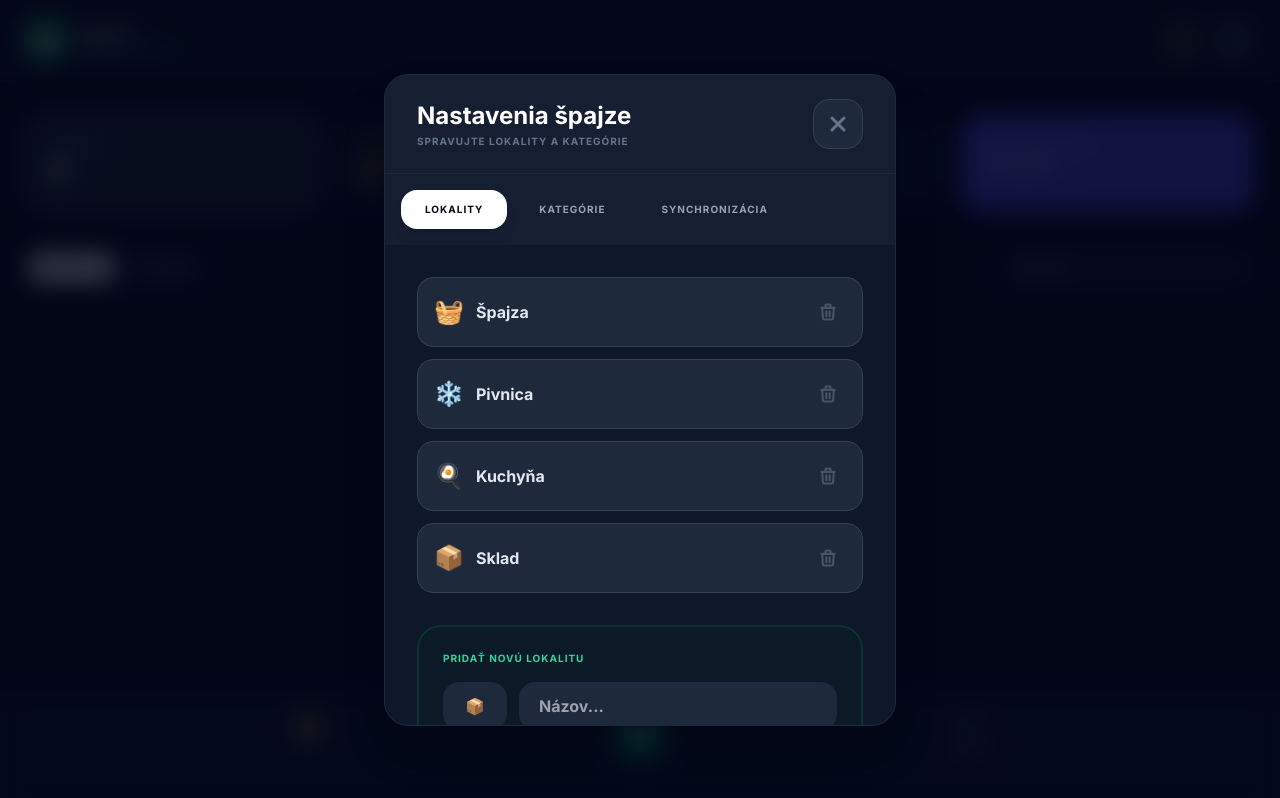
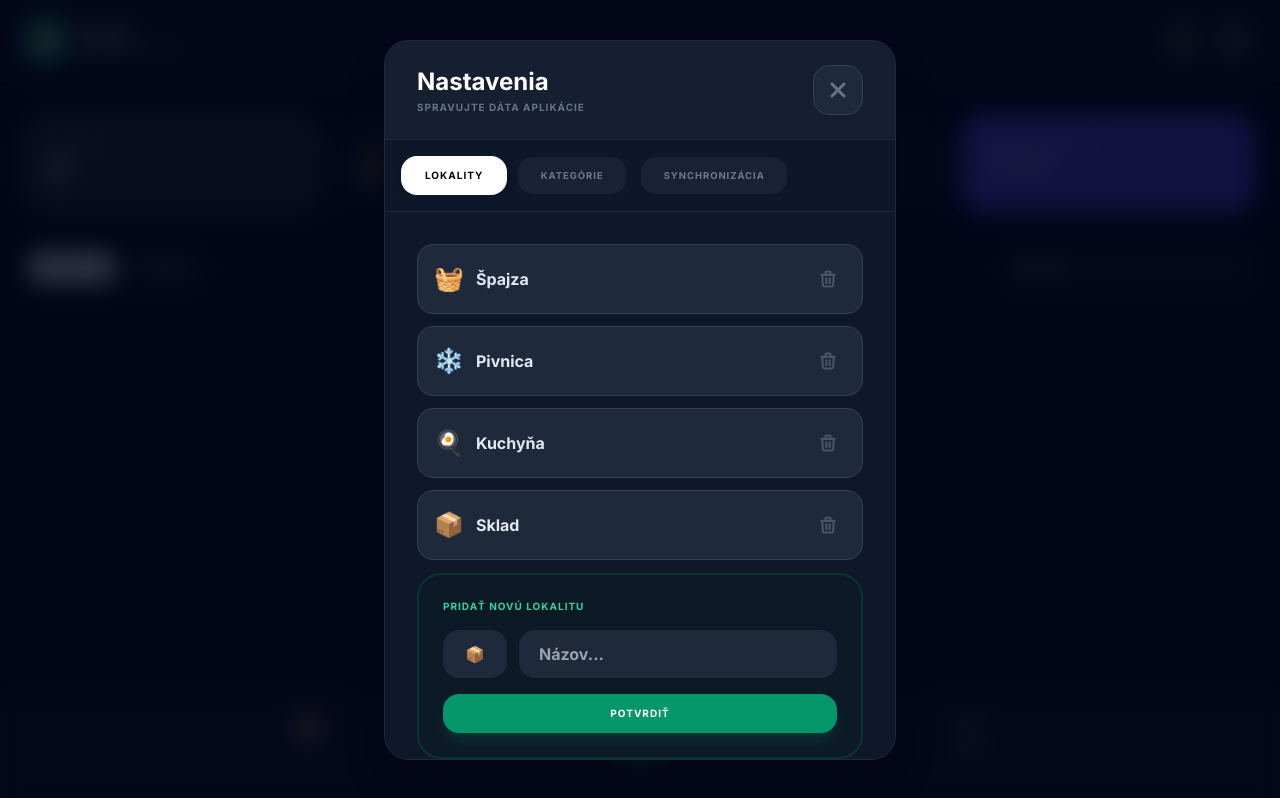
Before and after one commit to wilmanmedia-reborn/App-Moja-spajza, a React (Vite) app: page / in a window 1280 px wide. Both pictures are taken after a click on the button "⚙️". Built offline with nearby package versions, Linux system fonts and the light colour scheme.

Commit message:
feat(ManageMetadataModal): Auto-center active tab in modal
Implement smooth scrolling to center the active sub-tab within the modal's tab navigation. This improves user experience by ensuring the selected tab is always visible and centered.

```diff
--- a/components/ManageMetadataModal.tsx
+++ b/components/ManageMetadataModal.tsx
@@ -1,5 +1,5 @@
 
-import React, { useState } from 'react';
+import React, { useState, useRef, useEffect } from 'react';
 import { Location, Category, User } from '../types';
 
 interface Props {
@@ -20,6 +20,36 @@ export const ManageMetadataModal: React.FC<Props> = ({
   const [newName, setNewName] = useState('');
   const [newIcon, setNewIcon] = useState('📦');
   const [joinCode, setJoinCode] = useState('');
+
+  // Refs pre automatické scrollovanie
+  const tabsContainerRef = useRef<HTMLDivElement>(null);
+  const tabsRef = useRef<{ [key: string]: HTMLButtonElement | null }>({
+    locations: null,
+    categories: null,
+    household: null
+  });
+
+  // Efekt pre automatické centrovanie aktívnej záložky
+  useEffect(() => {
+    if (isOpen && tabsContainerRef.current && tabsRef.current[activeSubTab]) {
+      const container = tabsContainerRef.current;
+      const tab = tabsRef.current[activeSubTab];
+
+      if (tab) {
+        const containerWidth = container.offsetWidth;
+        const tabWidth = tab.offsetWidth;
+        const tabLeft = tab.offsetLeft;
+
+        // Výpočet pozície tak, aby bol tab v strede
+        const scrollPosition = tabLeft - (containerWidth / 2) + (tabWidth / 2);
+
+        container.scrollTo({
+          left: scrollPosition,
+          behavior: 'smooth'
+        });
+      }
+    }
+  }, [activeSubTab, isOpen]);
 
   if (!isOpen) return null;
 
@@ -108,43 +138,56 @@ export const ManageMetadataModal: React.FC<Props> = ({
     }
   };
 
+  const TabButton = ({ id, label, active }: { id: 'locations' | 'categories' | 'household', label: string, active: boolean }) => (
+    <button
+      ref={el => tabsRef.current[id] = el}
+      onClick={() => setActiveSubTab(id)}
+      className={`shrink-0 px-6 py-3 rounded-2xl text-[10px] font-black uppercase tracking-widest transition-all duration-300 whitespace-nowrap scroll-ml-4 ${
+        active
+          ? 'bg-slate-900 dark:bg-white text-white dark:text-slate-950 shadow-lg scale-100'
+          : 'bg-white dark:bg-slate-800 text-slate-500 dark:text-slate-400 hover:bg-slate-50 dark:hover:bg-slate-700 scale-95 opacity-70 hover:opacity-100'
+      }`}
+    >
+      {label}
+    </button>
+  );
+
   return (
     <div className="fixed inset-0 z-[60] flex items-center justify-center p-4 bg-slate-950/80 backdrop-blur-md">
-      <div className="bg-white dark:bg-slate-900 rounded-3xl w-full max-w-lg shadow-2xl overflow-hidden border border-slate-200 dark:border-slate-800">
-        <div className="px-8 py-6 border-b border-slate-100 dark:border-slate-800 flex justify-between items-center bg-slate-50/50 dark:bg-slate-800/50">
+      <div className="bg-white dark:bg-slate-900 rounded-3xl w-full max-w-lg shadow-2xl overflow-hidden border border-slate-200 dark:border-slate-800 flex flex-col max-h-[90vh]">
+
+        {/* Header */}
+        <div className="px-8 py-6 border-b border-slate-100 dark:border-slate-800 flex justify-between items-center bg-slate-50/50 dark:bg-slate-800/50 shrink-0">
           <div>
-            <h2 className="text-2xl font-black text-slate-900 dark:text-white">Nastavenia špajze</h2>
-            <p className="text-[10px] text-slate-400 dark:text-slate-500 font-black uppercase tracking-widest mt-0.5">Spravujte lokality a kategórie</p>
+            <h2 className="text-2xl font-black text-slate-900 dark:text-white">Nastavenia</h2>
+            <p className="text-[10px] text-slate-400 dark:text-slate-500 font-black uppercase tracking-widest mt-0.5">Spravujte dáta aplikácie</p>
           </div>
           <button onClick={onClose} className="p-3 bg-white dark:bg-slate-800 text-slate-400 dark:text-slate-500 hover:text-red-500 rounded-2xl shadow-sm border border-slate-100 dark:border-slate-700 transition-all active:scale-90">
             <svg className="w-6 h-6" fill="none" stroke="currentColor" viewBox="0 0 24 24"><path strokeLinecap="round" strokeLinejoin="round" strokeWidth="3" d="M6 18L18 6M6 6l12 12" /></svg>
           </button>
         </div>
 
-        <div className="p-4 bg-slate-100 dark:bg-slate-800/50 flex gap-2 overflow-x-auto no-scrollbar">
-          <button
-            onClick={() => setActiveSubTab('locations')}
-            className={`shrink-0 px-6 py-3 rounded-2xl text-[10px] font-black uppercase tracking-widest transition-all whitespace-nowrap ${activeSubTab === 'locations' ? 'bg-slate-900 dark:bg-white text-white dark:text-slate-950 shadow-lg' : 'text-slate-500 dark:text-slate-400'}`}
+        {/* Navigation Tabs - Auto Scroll Container */}
+        <div className="bg-slate-100 dark:bg-slate-900/50 border-b border-slate-200 dark:border-slate-800 py-4 shrink-0 relative">
+           {/* Fade effect on sides to indicate scroll */}
+           <div className="absolute left-0 top-0 bottom-0 w-4 bg-gradient-to-r from-slate-100 dark:from-slate-900 to-transparent z-10 pointer-events-none"></div>
+           <div className="absolute right-0 top-0 bottom-0 w-4 bg-gradient-to-l from-slate-100 dark:from-slate-900 to-transparent z-10 pointer-events-none"></div>
+
+           <div
+             ref={tabsContainerRef}
+             className="flex gap-2 overflow-x-auto no-scrollbar px-4 items-center snap-x"
            >
-            Lokality
-          </button>
-          <button
-            onClick={() => setActiveSubTab('categories')}
-            className={`shrink-0 px-6 py-3 rounded-2xl text-[10px] font-black uppercase tracking-widest transition-all whitespace-nowrap ${activeSubTab === 'categories' ? 'bg-slate-900 dark:bg-white text-white dark:text-slate-950 shadow-lg' : 'text-slate-500 dark:text-slate-400'}`}
-          >
-            Kategórie
-          </button>
-          <button
-            onClick={() => setActiveSubTab('household')}
-            className={`shrink-0 px-6 py-3 rounded-2xl text-[10px] font-black uppercase tracking-widest transition-all whitespace-nowrap ${activeSubTab === 'household' ? 'bg-emerald-600 text-white shadow-lg shadow-emerald-600/20' : 'text-slate-500 dark:text-slate-400'}`}
-          >
-            Synchronizácia
-          </button>
+            <TabButton id="locations" label="Lokality" active={activeSubTab === 'locations'} />
+            <TabButton id="categories" label="Kategórie" active={activeSubTab === 'categories'} />
+            <TabButton id="household" label="Synchronizácia" active={activeSubTab === 'household'} />
+           </div>
         </div>
 
-        <div className="p-8 max-h-[60vh] overflow-y-auto no-scrollbar">
+        {/* Content Area */}
+        <div className="p-0 overflow-y-auto no-scrollbar flex-1 relative">
+          <div className="p-8">
             {activeSubTab === 'household' ? (
-            <div className="space-y-6 animate-in fade-in slide-in-from-bottom-2 duration-300">
+              <div className="space-y-6 animate-in fade-in slide-in-from-right-4 duration-300">
                 <div className="p-6 bg-slate-50 dark:bg-slate-800 rounded-3xl border border-slate-100 dark:border-slate-700">
                   <h4 className="text-[10px] font-black text-slate-400 uppercase tracking-widest mb-4">Záloha a prenos dát</h4>
                   <div className="grid grid-cols-1 gap-3">
@@ -175,7 +218,7 @@ export const ManageMetadataModal: React.FC<Props> = ({
                 </div>
               </div>
             ) : (
-            <>
+              <div className="animate-in fade-in slide-in-from-left-4 duration-300">
                 <div className="space-y-3 mb-8">
                   {(activeSubTab === 'locations' ? locations : categories).map(item => (
                     <div key={item.id} className="flex items-center justify-between p-4 bg-slate-50 dark:bg-slate-800 rounded-2xl border border-slate-100 dark:border-slate-700 group">
@@ -193,7 +236,7 @@ export const ManageMetadataModal: React.FC<Props> = ({
                   ))}
                 </div>
 
-              <form onSubmit={handleAdd} className="p-6 bg-emerald-50 dark:bg-emerald-950/20 rounded-3xl border-2 border-emerald-100 dark:border-emerald-900/50">
+                <form onSubmit={handleAdd} className="p-6 bg-emerald-50 dark:bg-emerald-950/20 rounded-3xl border-2 border-emerald-100 dark:border-emerald-900/50 sticky bottom-0">
                   <h4 className="text-[10px] font-black text-emerald-600 dark:text-emerald-400 uppercase tracking-widest mb-4">Pridať novú {activeSubTab === 'locations' ? 'lokalitu' : 'kategóriu'}</h4>
                   <div className="flex gap-3">
                     <input
@@ -201,25 +244,26 @@ export const ManageMetadataModal: React.FC<Props> = ({
                       value={newIcon}
                       onChange={e => setNewIcon(e.target.value)}
                       placeholder="🏠"
-                    className="w-16 px-3 py-3 bg-white dark:bg-slate-800 text-slate-900 dark:text-white border-none rounded-2xl text-center font-bold outline-none focus:ring-2 focus:ring-emerald-500"
+                      className="w-16 px-3 py-3 bg-white dark:bg-slate-800 text-slate-900 dark:text-white border-none rounded-2xl text-center font-bold outline-none focus:ring-2 focus:ring-emerald-500 shadow-sm"
                     />
                     <input
                       type="text"
                       value={newName}
                       onChange={e => setNewName(e.target.value)}
                       placeholder="Názov..."
-                    className="flex-1 min-w-0 px-5 py-3 bg-white dark:bg-slate-800 text-slate-900 dark:text-white border-none rounded-2xl font-bold outline-none focus:ring-2 focus:ring-emerald-500"
+                      className="flex-1 min-w-0 px-5 py-3 bg-white dark:bg-slate-800 text-slate-900 dark:text-white border-none rounded-2xl font-bold outline-none focus:ring-2 focus:ring-emerald-500 shadow-sm"
                     />
                   </div>
                   <button
                     type="submit"
-                  className="w-full mt-4 py-3 bg-emerald-600 hover:bg-emerald-500 text-white font-black rounded-2xl transition-all active:scale-95 uppercase text-[10px] tracking-widest"
+                    className="w-full mt-4 py-3 bg-emerald-600 hover:bg-emerald-500 text-white font-black rounded-2xl transition-all active:scale-95 uppercase text-[10px] tracking-widest shadow-lg shadow-emerald-600/20"
                   >
                     Potvrdiť
                   </button>
                 </form>
-            </>
+              </div>
             )}
+          </div>
         </div>
       </div>
     </div>
```
Lines whose indentation alone changed are shown as unchanged.
